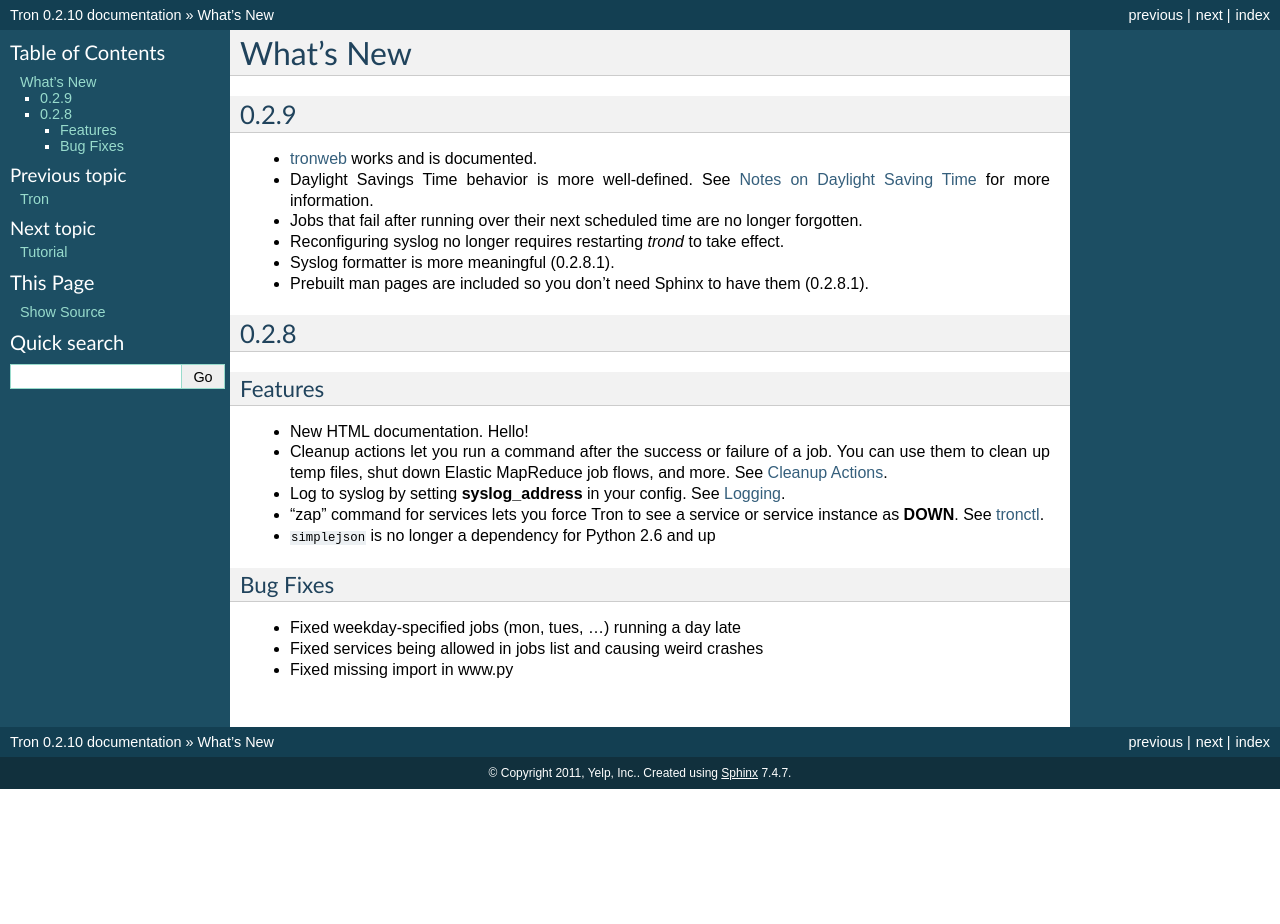
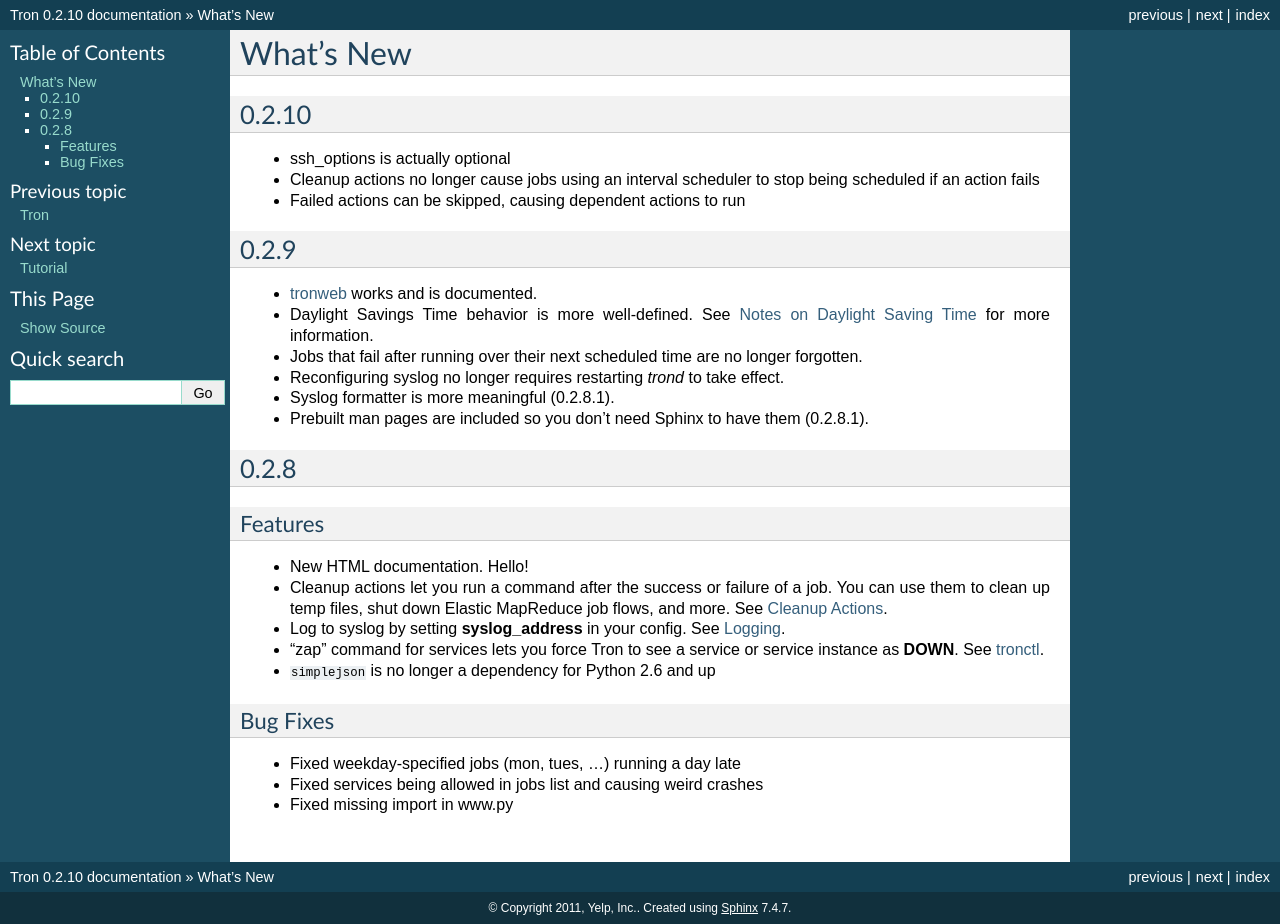
Before and after one commit to Yelp/Tron, a Sphinx documentation site: the page built from docs/whats-new.rst, in a window 1280 px wide. Built offline with Sphinx 7.4.7, drawn with Linux system fonts in a browser that asks for light colours; before the commit the page ends 900 px from its top, so only the background shows below that.

Commit message:
Updated release notes.

```diff
--- a/docs/whats-new.rst
+++ b/docs/whats-new.rst
@@ -1,5 +1,13 @@
 What's New
 ==========
+
+0.2.10
+------
+
+* ssh_options is actually optional
+* Cleanup actions no longer cause jobs using an interval scheduler to stop being scheduled if an action fails
+* Failed actions can be skipped, causing dependent actions to run
+
 
 0.2.9
 -----
```
Also changed, not shown: 1 other file.
